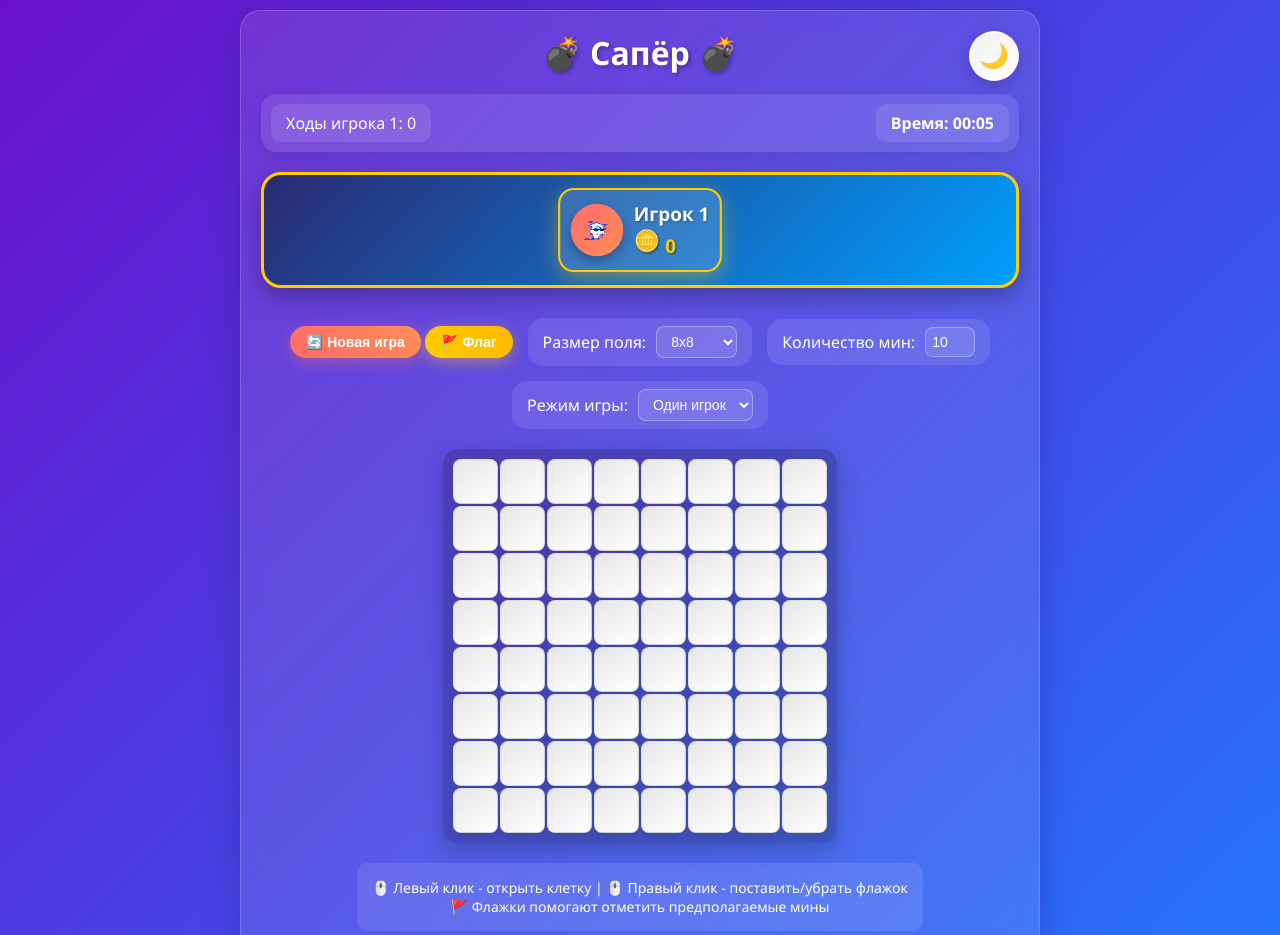
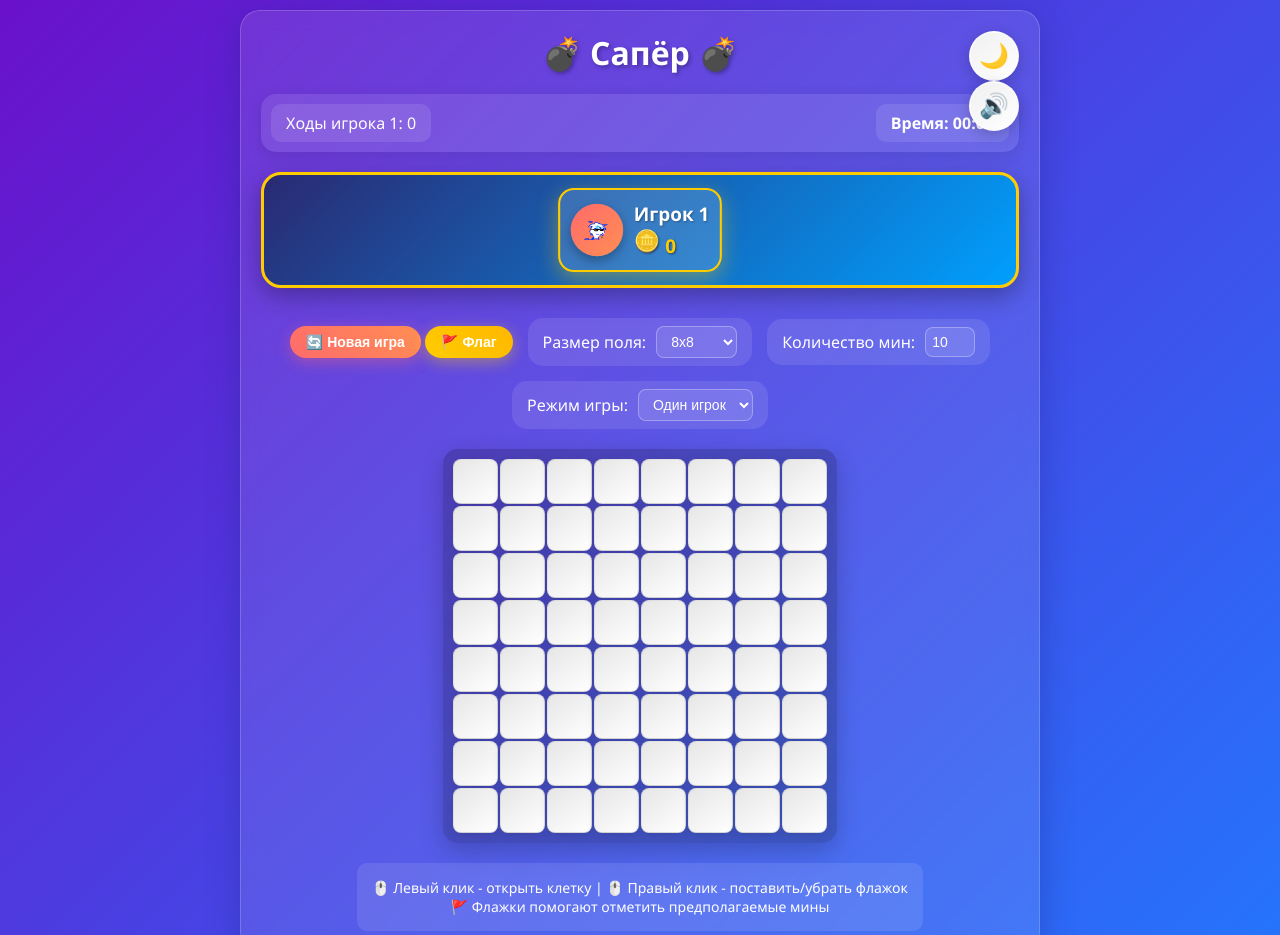
Before and after one commit to 4909777-source/saper, a plain HTML site: page saper/index.html in a window 1280 px wide. Shown: the top 935 px of the page. Drawn offline with Linux system fonts and the light colour scheme.

Commit message:
Update index.html

```diff
--- a/saper/index.html
+++ b/saper/index.html
@@ -10,6 +10,7 @@
     <div class="container">
         <div class="theme-toggle">
             <button id="theme-toggle" class="theme-btn">🌙</button>
+            <button id="sound-toggle" class="theme-btn">🔊</button>
         </div>
         <header>
             <h1>💣 Сапёр 💣</h1>
```
